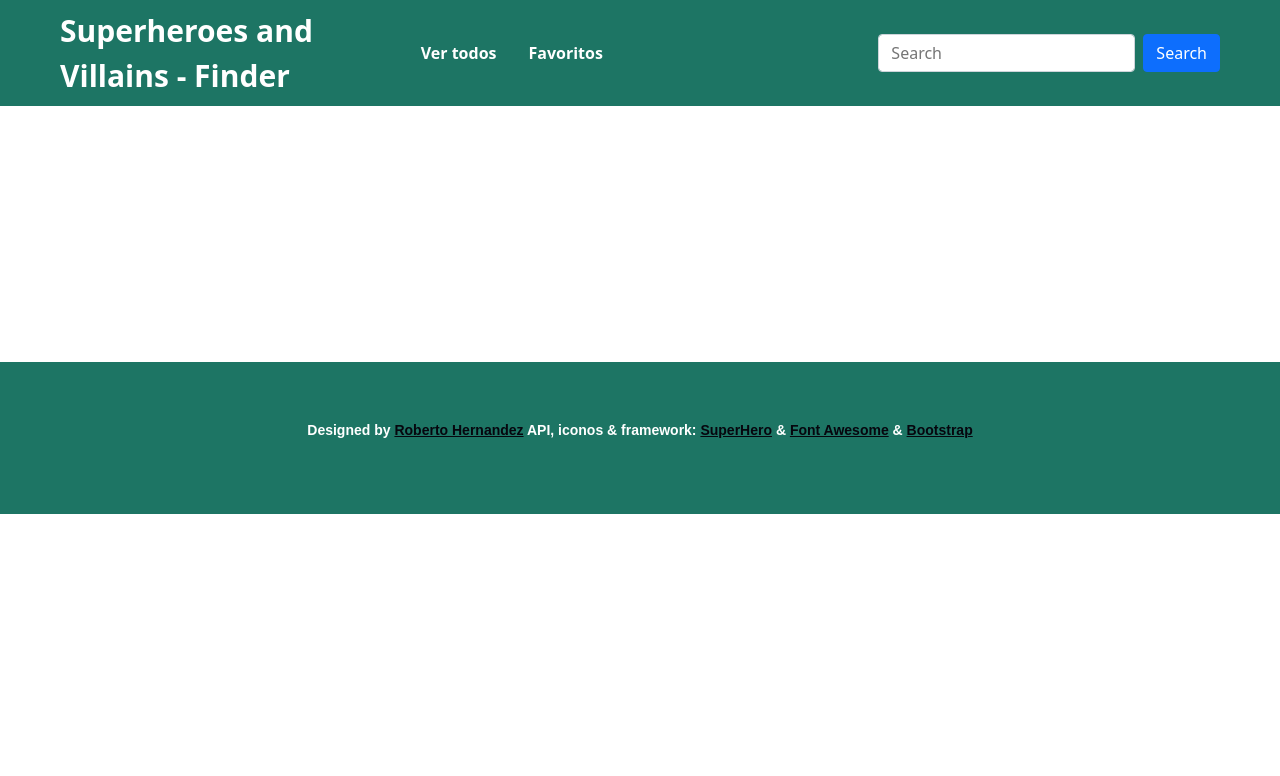
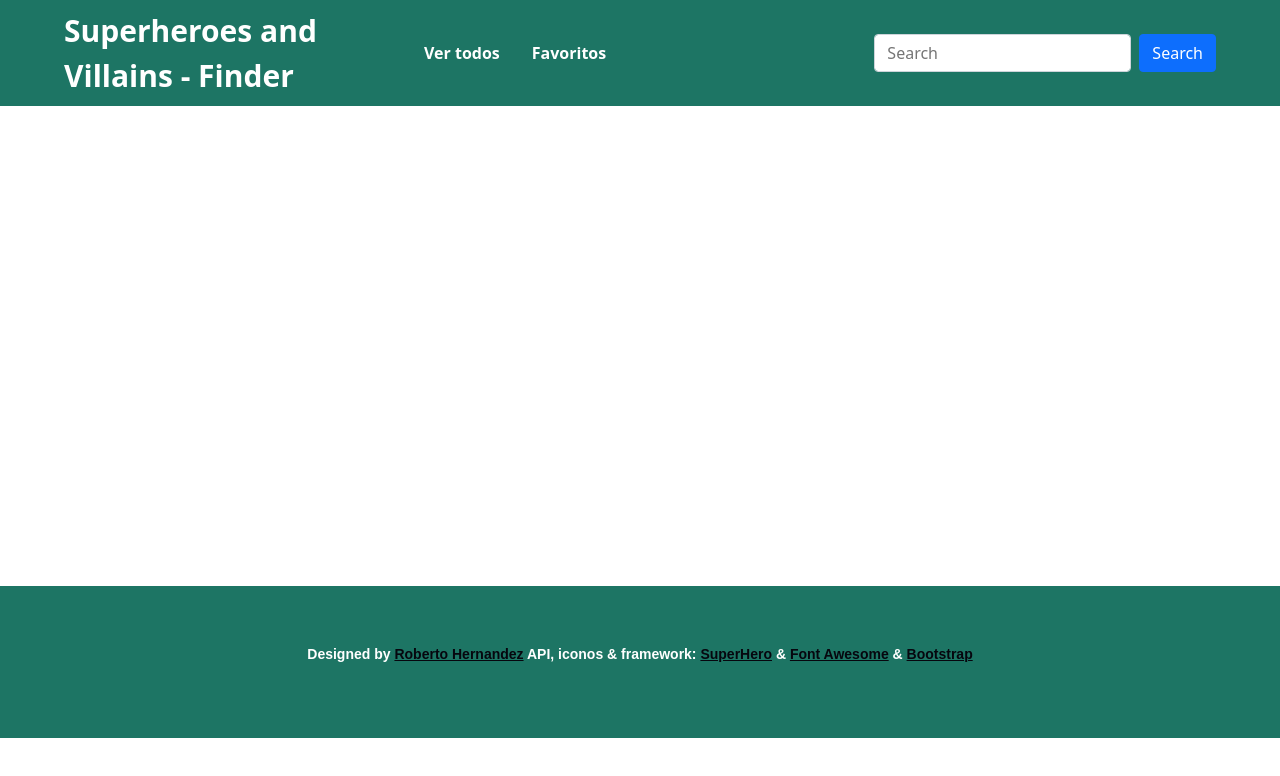
Before and after one commit to 00162317/CLA, a website: page Hero/views/index.html in a window 1280 px wide. Drawn offline with nearby package versions, Linux system fonts and the light colour scheme.

Commit message:
Detallando cosas del css

```diff
--- a/Hero/public/stylesheets/style.css
+++ b/Hero/public/stylesheets/style.css
@@ -44,8 +44,8 @@ html{
     align-items: center;
     justify-content: space-between;
     width: 100%;
-    padding-right: var(--bs-gutter-x,.75rem);
-    padding-left: var(--bs-gutter-x,.75rem);
+    padding-right: var(--bs-gutter-x,1rem);
+    padding-left: var(--bs-gutter-x,1rem);
     margin-left: 3rem;
     margin-right: 3rem;
 }
@@ -79,6 +79,7 @@ html{
     justify-content: center;
     align-items: center;
     padding: 2em;
+    margin-top: 3.5rem;
 }
 .crds{
     width: 100%;
```
